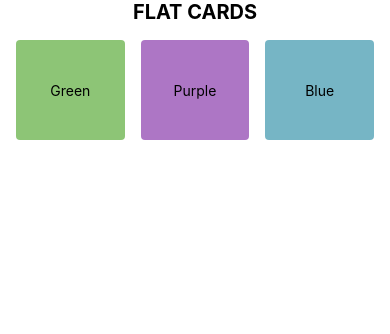
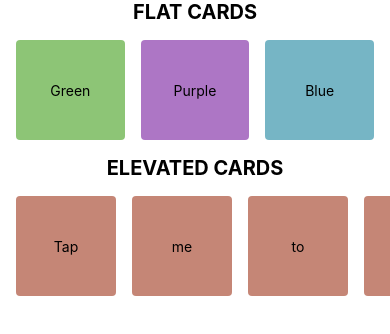
Before and after one commit to Saif-09/CardsStylingApp-React-Native-, a React Native app: screen / in a window 390 px wide. Shown: the top 334 px of the page. Built offline with nearby package versions, Linux system fonts and the light colour scheme.

Commit message:
Elevated Cards added and Learned Horizontal scrolling

```diff
--- a/App.tsx
+++ b/App.tsx
@@ -10,12 +10,14 @@
   View,
 } from 'react-native';
 import FlatCard from './components/FlatCard';
+import ElevatedCards from './components/ElevatedCards';
 
 const App = () => {
   return (
     <SafeAreaView>
       <ScrollView>
         <FlatCard />
+        <ElevatedCards />
       </ScrollView>
     </SafeAreaView>
   );
--- /dev/null
+++ b/components/ElevatedCards.tsx
@@ -0,0 +1,63 @@
+import {ScrollView, StyleSheet, Text, View} from 'react-native';
+import React from 'react';
+
+export default function ElevatedCards() {
+  return (
+    <View>
+      <Text style={styles.headingText}>ELEVATED CARDS</Text>
+      <ScrollView horizontal={true} style={styles.container}>
+        <View style={[styles.card, styles.cardElevated]}>
+          <Text>Tap</Text>
+        </View>
+        <View style={[styles.card, styles.cardElevated]}>
+          <Text>me</Text>
+        </View>
+        <View style={[styles.card, styles.cardElevated]}>
+          <Text>to</Text>
+        </View>
+        <View style={[styles.card, styles.cardElevated]}>
+          <Text>scroll</Text>
+        </View>
+        <View style={[styles.card, styles.cardElevated]}>
+          <Text>more...</Text>
+        </View>
+        <View style={[styles.card, styles.cardElevated]}>
+          <Text>more and more...</Text>
+        </View>
+      </ScrollView>
+    </View>
+  );
+}
+
+const styles = StyleSheet.create({
+  headingText: {
+    fontSize: 20,
+    fontWeight: 'bold',
+    paddingHorizontal: 9,
+    textAlign: 'center',
+  },
+  container: {
+    // flex: 1,
+    // flexDirection: 'row',
+    padding: 8,
+  },
+  card: {
+    flex: 1,
+    justifyContent: 'center',
+    alignItems: 'center',
+    width: 100,
+    height: 100,
+    borderRadius: 4,
+    margin: 8,
+  },
+  cardElevated: {
+    backgroundColor: '#c58676',
+    elevation: 4,
+    shadowOffset: {
+      width: 1,
+      height: 1,
+    },
+    shadowColor: '#ffffff',
+    shadowRadius: 2,
+  },
+});
```
